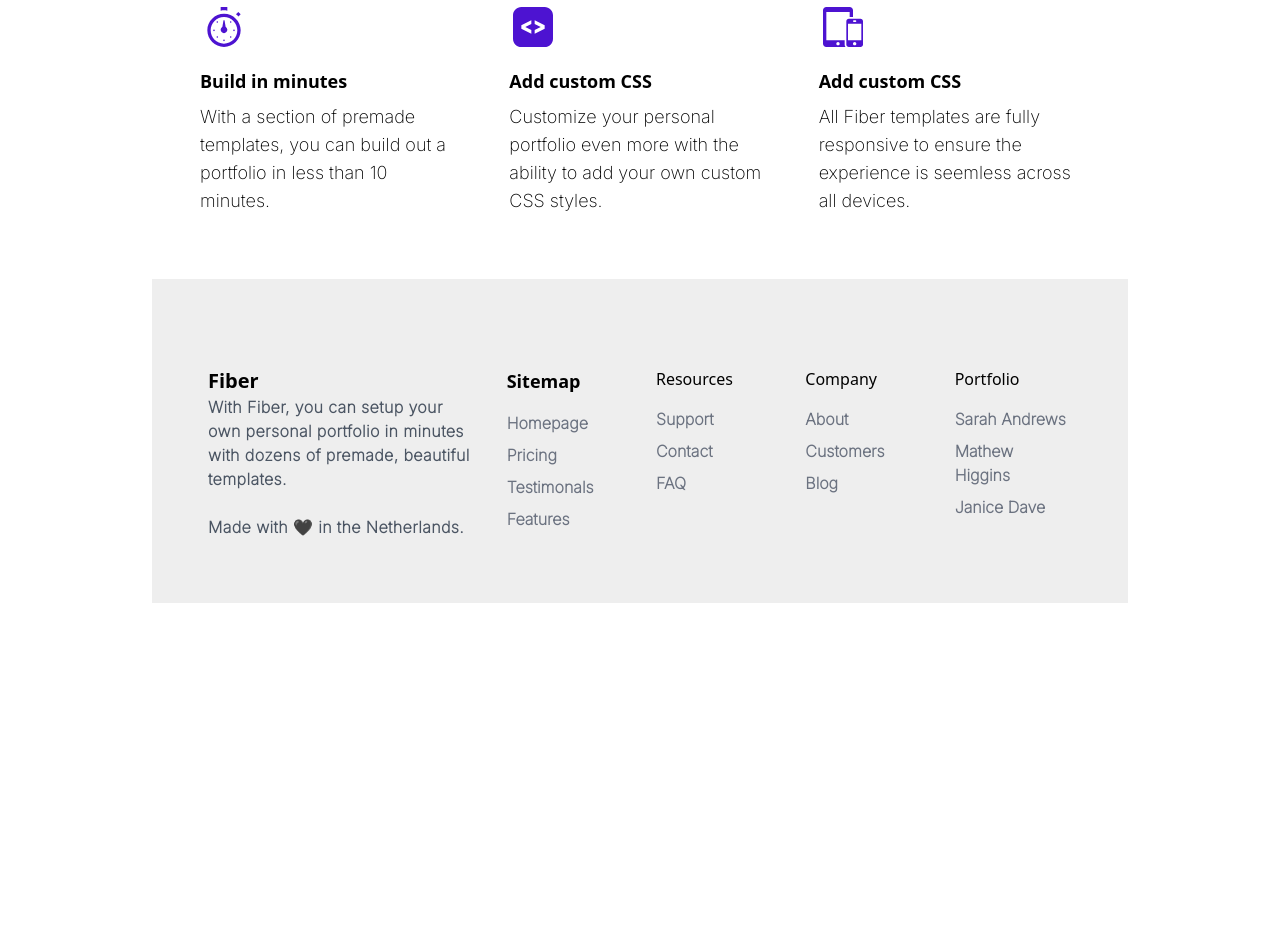
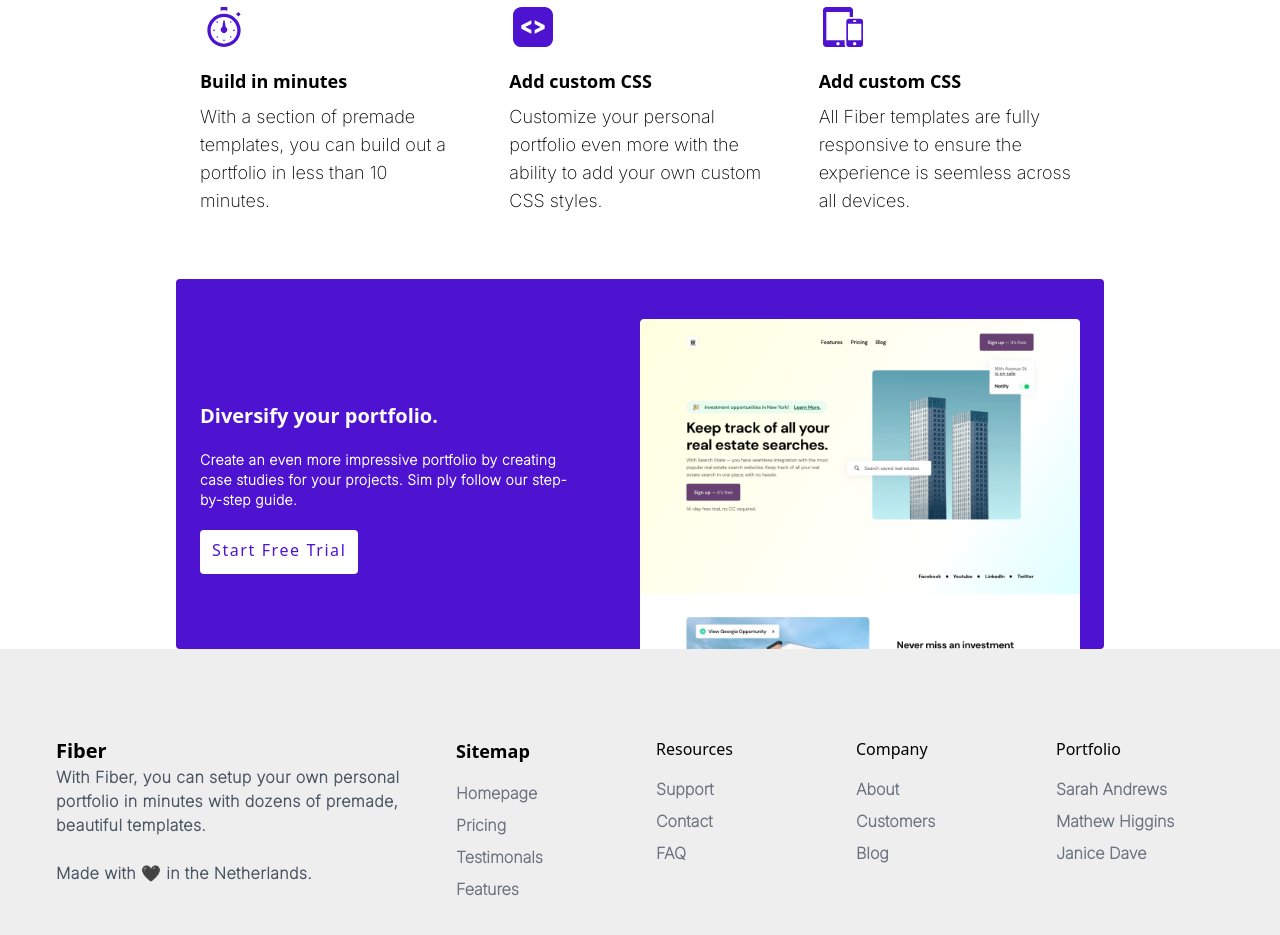
Before and after one commit to Patrick-Ehimen/Fiber-Starter-Landing-Page, a website: page index.html in a window 1280 px wide. Shown: the part 953-1888 px from the top of the page. Before the commit the page ends 1556 px from the top, so only its background shows below. Drawn offline with Linux system fonts and the light colour scheme.

Commit message:
Update index.html

```diff
--- a/index.html
+++ b/index.html
@@ -197,10 +197,43 @@
             </div>
 
         </div>
+        <div
+        class="container flex flex-col md:flex-row items-center px-6 mx-auto space-y-0 md:space-y-0 bg-blueishPurple rounded md:pt-10"
+      >
+        <!-- Left Item  -->
+        <div class="flex flex-col  space-y-5 md:w-1/2">
+
+          <!-- Hero Heading -->
+          <h1
+            class="max-2-md text-4xl font-bold text-left mr-24 md:text-xl md:text-left leading-10 text-white mt-5"
+          >
+            Diversify your portfolio.
+          </h1>
+          <p
+            class="max-w-sm text-white text-left font-display font-black text-xl tracking-wide md:text-sm leading-normal"
+          >
+            Create an even more impressive portfolio by creating case studies for your projects. Sim ply follow our step-by-step guide.
+          </p>
+          <div
+            class="flex md:flex-row justify-center md:justify-start flex-col"
+          >
+            <a
+              href=""
+              class="inline-flex p-3 pt-2 text-blueishPurple bg-white rounded tracking-widest md:font-normal justify-center text-center md:text-l md:text-l mb-3"
+              >Start Free Trial</a
+            >
+          </div>
+
+        </div>
+        <!-- image -->
+        <div class=" md:w-1/2">
+          <img src="./Assets/Page Image.png" class="" alt="" />
+        </div>
+      </div>
       </section>
 
     <!-- footer -->
-    <footer class="bg-grayishBrown relative container mx-auto p-6 pb-0"
+    <footer class="bg-grayishBrown  mx-auto p-6 pb-0"
     <!-- "bg-gradient-to-r from-gray-100 via-[#bce1ff] to-gray-100">
       <div class="max-w-screen-xl px-4 py-16 mx-auto sm:px-6 lg:px-8">
         <div class="grid grid-cols-1 gap-8 lg:grid-cols-3">
```
